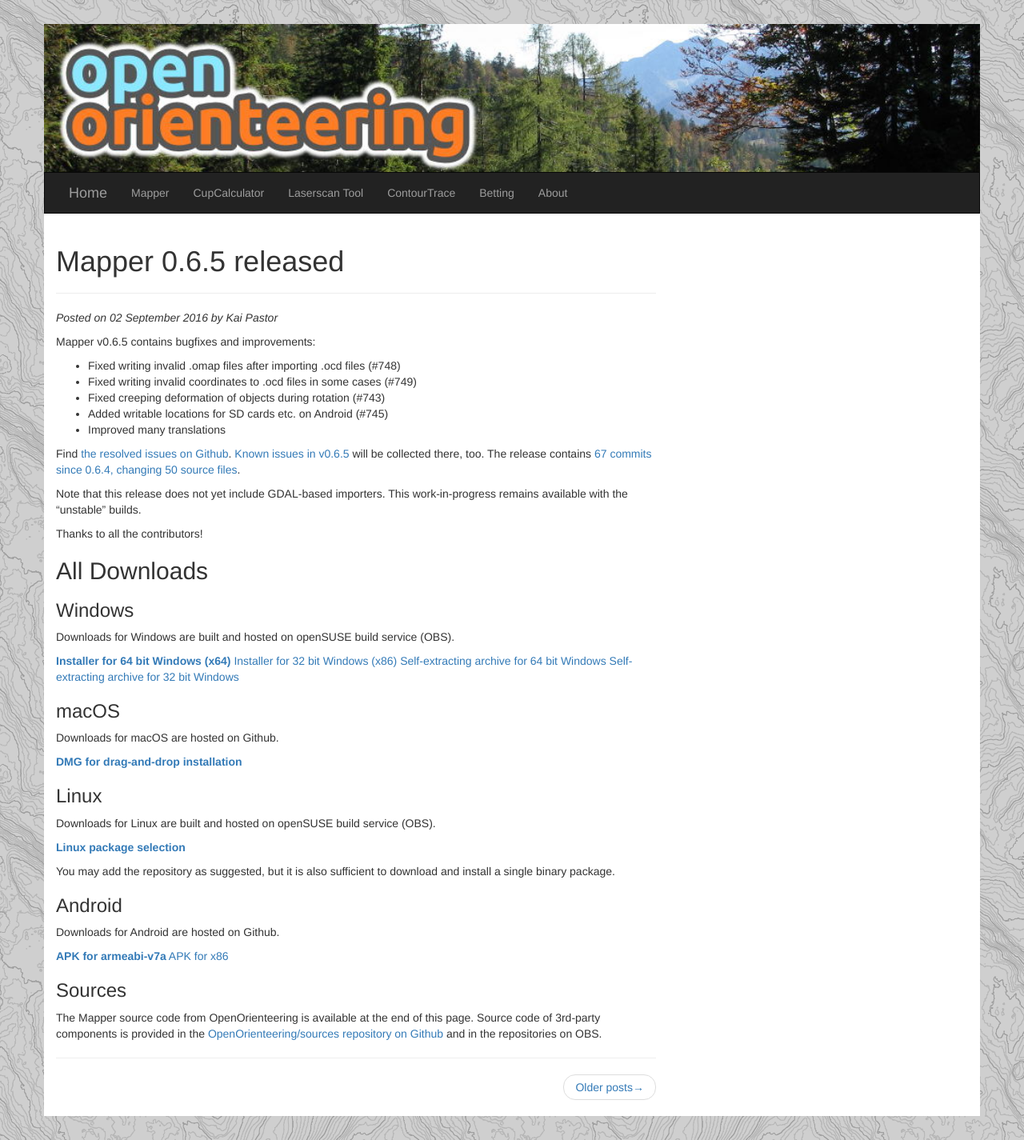
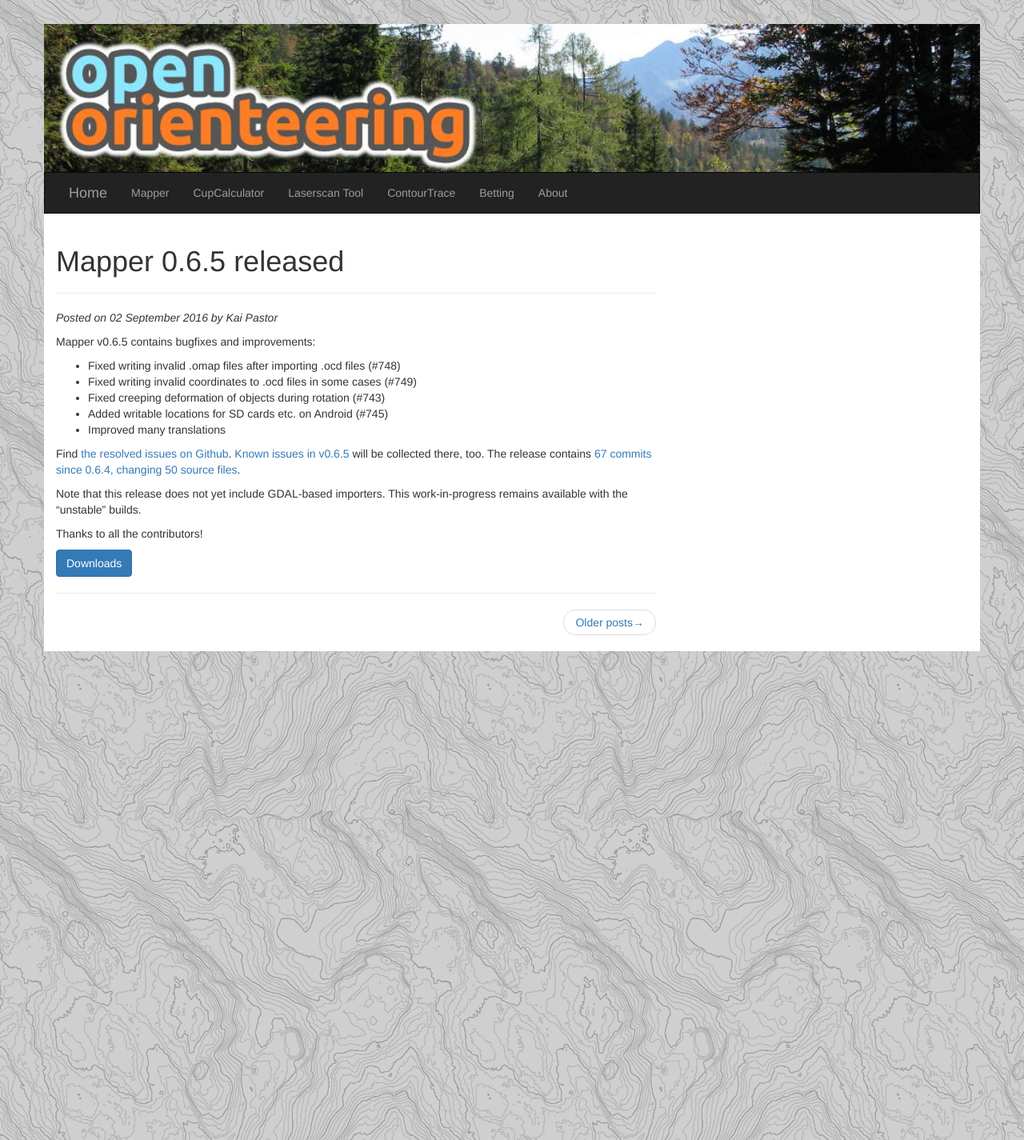
Before and after one commit to OpenOrienteering/OpenOrienteering.github.io, a Jekyll site: the page built from _posts/2016-09-02-mapper-0.6.5-released.md, in a window 1280 px wide. Shown: the whole page at 80% size. Built offline with Jekyll 4.4.1, drawn with Linux system fonts in a browser that asks for light colours.

Commit message:
Update 2016-09-02-mapper-0.6.5-released.md

```diff
--- a/_posts/2016-09-02-mapper-0.6.5-released.md
+++ b/_posts/2016-09-02-mapper-0.6.5-released.md
@@ -24,34 +24,4 @@ Note that this release does not yet include GDAL-based importers. This work-in-p
 
 Thanks to all the contributors!
 
-
-<h2 id="all-downloads" class="release-downloads-header">All Downloads</h2>
-
-### Windows
-Downloads for Windows are built and hosted on openSUSE build service (OBS).
-
-**[Installer for 64 bit Windows (x64)](http://download.opensuse.org/repositories/home:/dg0yt/Windows/openorienteering-mapper_0.6.5-Windows-x64.exe)**
-[Installer for 32 bit Windows (x86)](http://download.opensuse.org/repositories/home:/dg0yt/Windows/openorienteering-mapper_0.6.5-Windows-x86.exe)
-[Self-extracting archive for 64 bit Windows](http://download.opensuse.org/repositories/home:/dg0yt/Windows/openorienteering-mapper_0.6.5-Windows-x64.sfx.exe)
-[Self-extracting archive for 32 bit Windows](http://download.opensuse.org/repositories/home:/dg0yt/Windows/openorienteering-mapper_0.6.5-Windows-x86.sfx.exe)
-
-### macOS
-Downloads for macOS are hosted on Github.
-
-**[DMG for drag-and-drop installation](https://github.com/OpenOrienteering/mapper/releases/download/v0.6.5/OpenOrienteering-Mapper-0.6.5-macOS-x64.dmg)**
-
-### Linux
-Downloads for Linux are built and hosted on openSUSE build service (OBS).
-
-**[Linux package selection](https://software.opensuse.org/download.html?project=home%3Adg0yt&package=openorienteering-mapper)**
-
-You may add the repository as suggested, but it is also sufficient to download and install a single binary package.
-
-### Android
-Downloads for Android are hosted on Github.
-
-**[APK for armeabi-v7a](https://github.com/OpenOrienteering/mapper/releases/download/v0.6.5/OpenOrienteering-Mapper-0.6.5-Android-armeabi-v7a.apk)**
-[APK for x86](https://github.com/OpenOrienteering/mapper/releases/download/v0.6.5/OpenOrienteering-Mapper-0.6.5-Android-x86.apk)
-
-### Sources
-The Mapper source code from OpenOrienteering is available at the end of this page. Source code of 3rd-party components is provided in the [OpenOrienteering/sources repository on Github](https://github.com/OpenOrienteering/sources/releases/tag/3rd-party) and in the repositories on OBS.
+<a class="btn btn-primary" href="https://github.com/OpenOrienteering/mapper/releases/tag/v0.6.5">Downloads</a>
```
